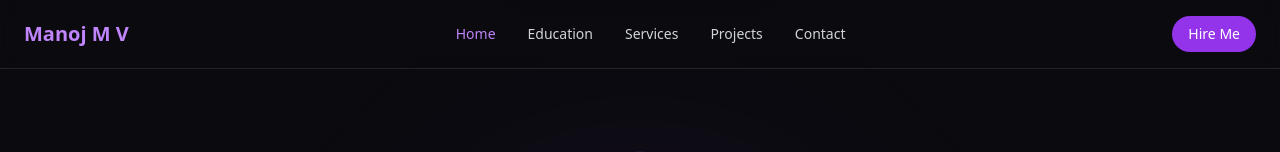
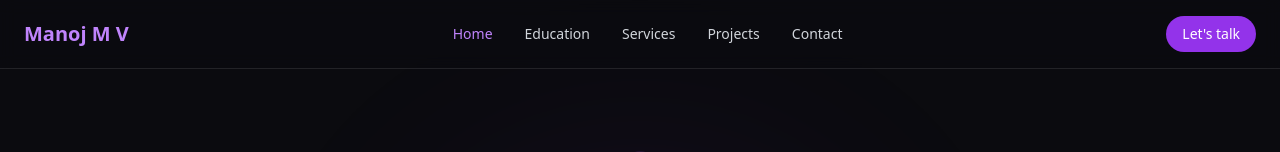
Before and after one commit to Manoj-velmurugan/portfolio, a React (Vite) app in the folder client/: page / in a window 1280 px wide. Shown: the top 152 px of the page. Built offline with nearby package versions, Linux system fonts and the light colour scheme.

Commit message:
changed Hire to Let's talk button

```diff
--- a/client/src/components/Navbar.jsx
+++ b/client/src/components/Navbar.jsx
@@ -65,7 +65,7 @@ export default function Navbar() {
           href="#contact"
           className="hidden md:block px-4 py-2 rounded-full bg-purple-600 hover:bg-purple-700 text-sm transition"
         >
-          Hire Me
+          Let's talk
         </a>
 
         {/* Mobile Toggle */}
```
